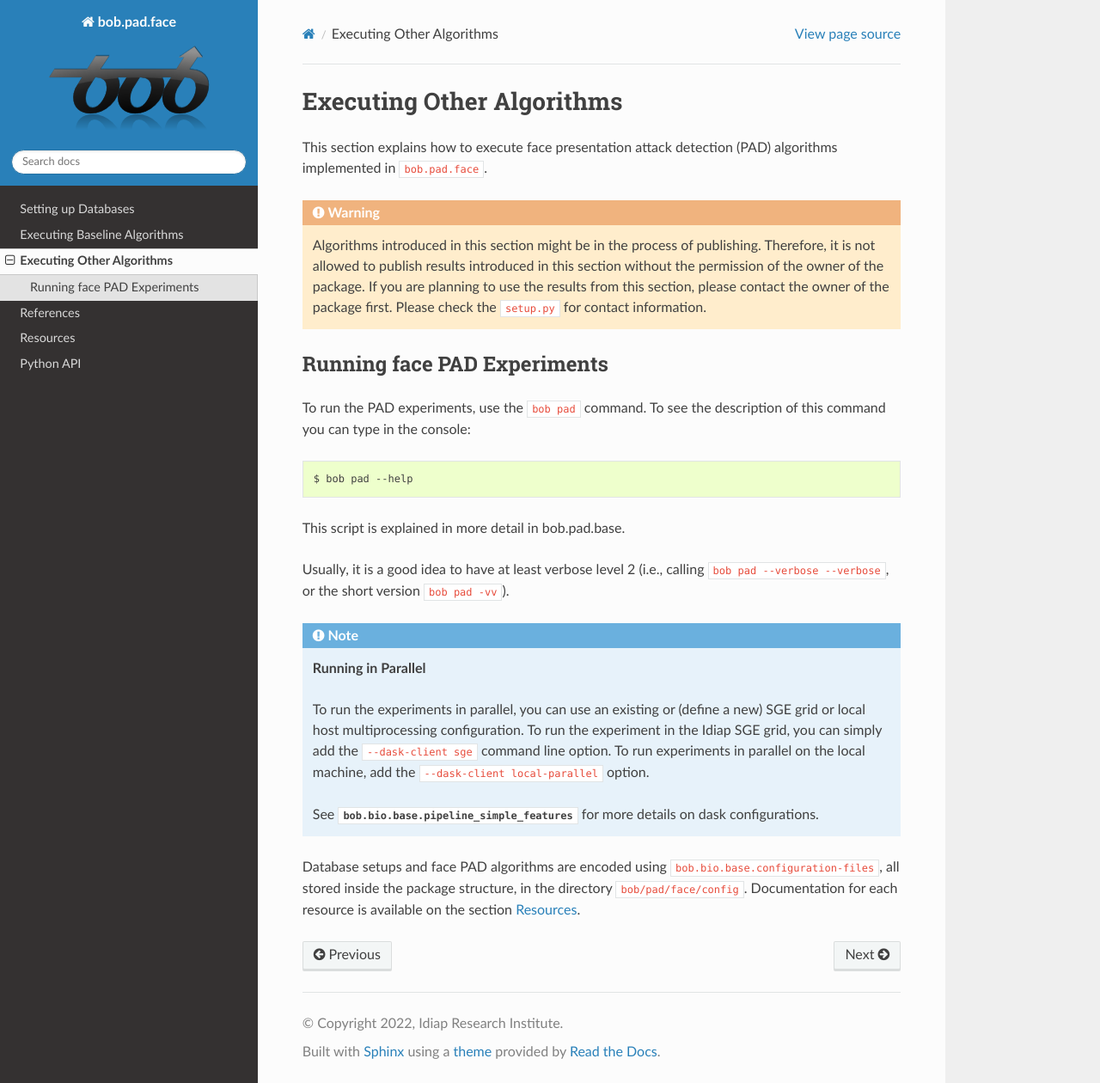
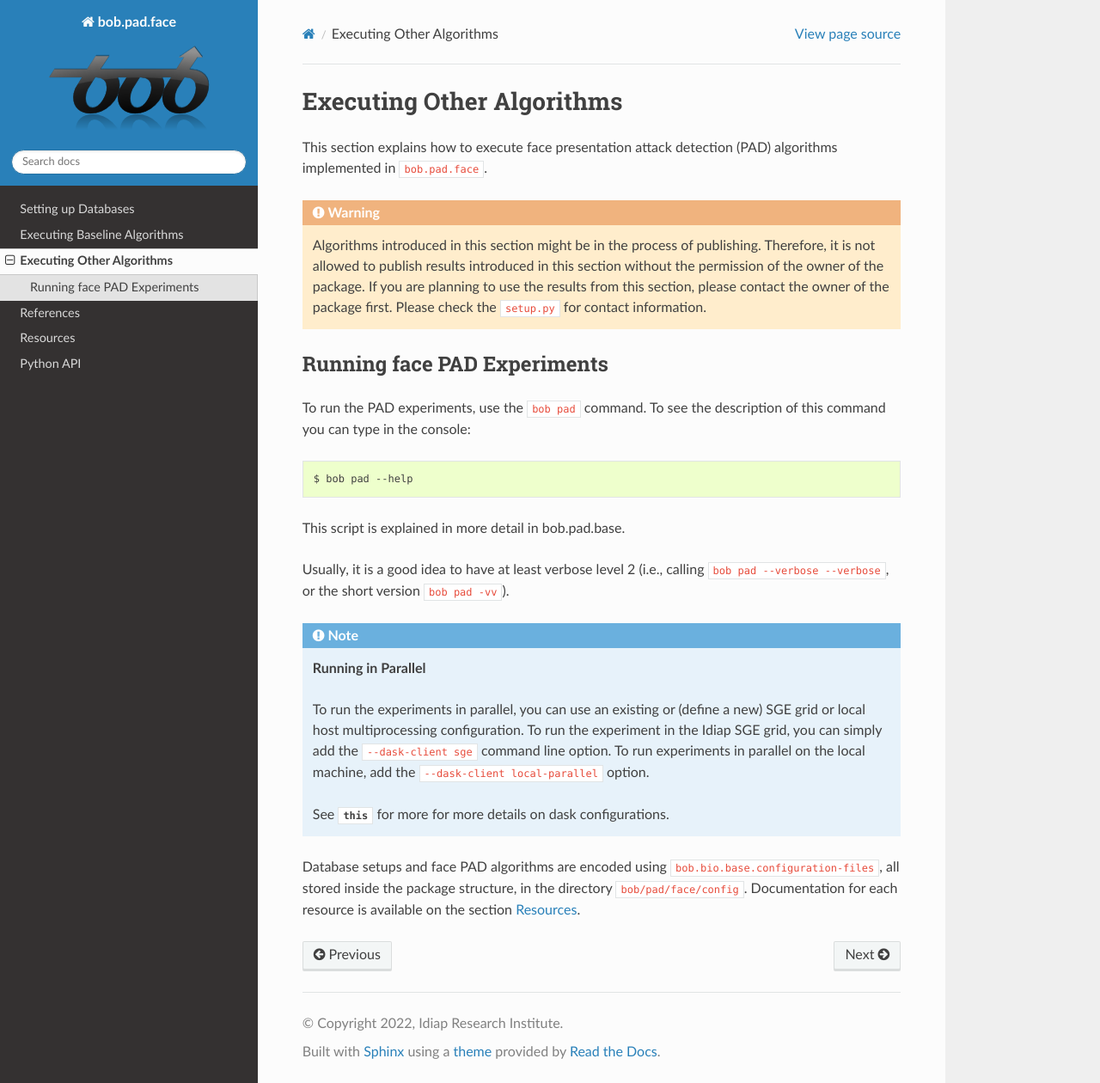
Before and after one commit to bioidiap/bob.pad.face, a Sphinx documentation site: the page built from doc/other_pad_algorithms.rst, in a window 1280 px wide and 1260 px high. Shown: the whole window at 86% size. Built offline with Sphinx 7.4.7 and the Read the Docs theme 2.0.0, drawn with Linux system fonts in a browser that asks for light colours; the version number could not be read and is left out.

Commit message:
[doc] fix doc link name reference in other_pad_algorithms

```diff
--- a/doc/other_pad_algorithms.rst
+++ b/doc/other_pad_algorithms.rst
@@ -43,7 +43,7 @@
    line option. To run experiments in parallel on the local machine, add the
    ``--dask-client local-parallel`` option.
 
-   See :any:`bob.bio.base.pipeline_simple_features` for more
+   See :any:`this <bob.bio.base.pipeline_simple_advanced_features>` for more for more
    details on dask configurations.
 
 
```
